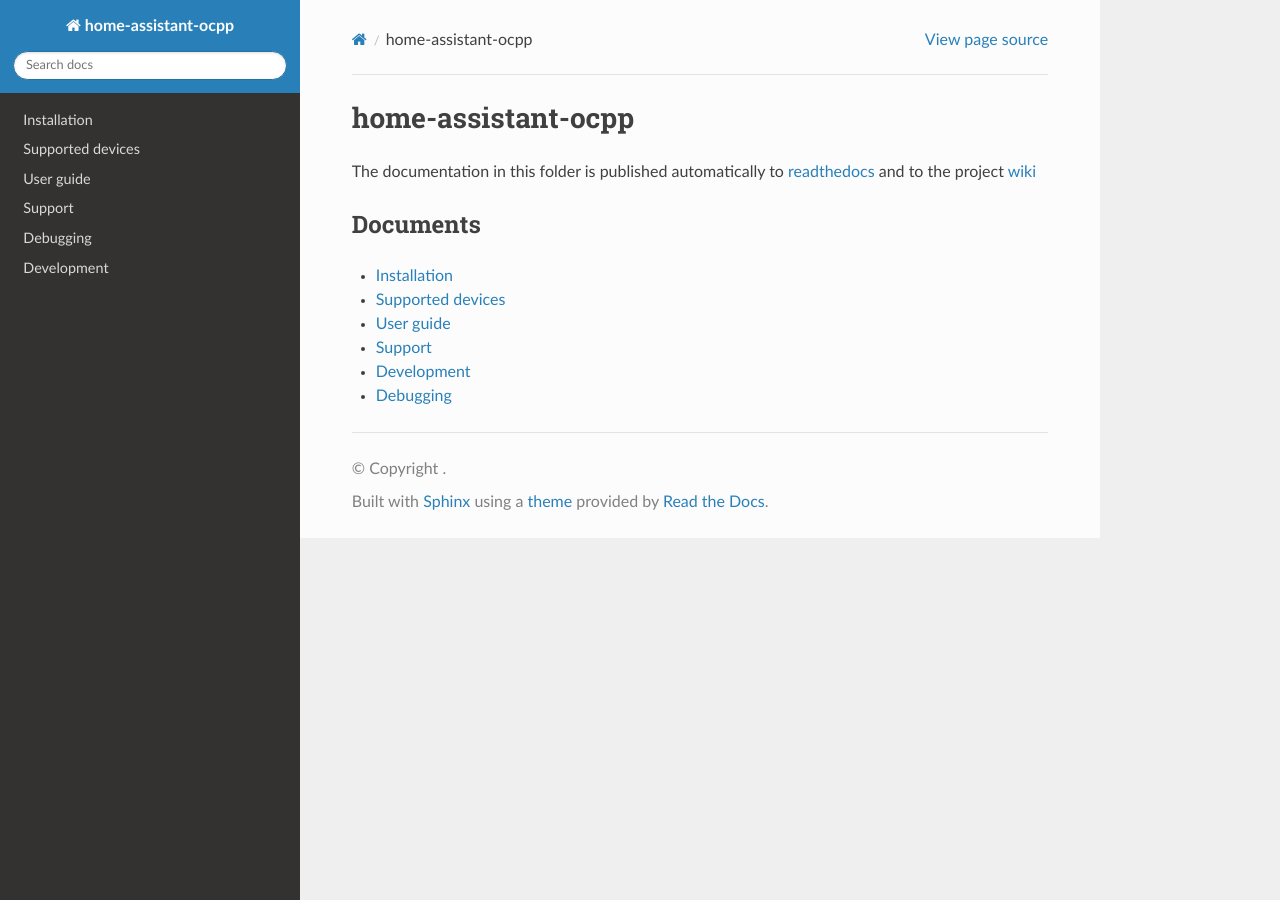
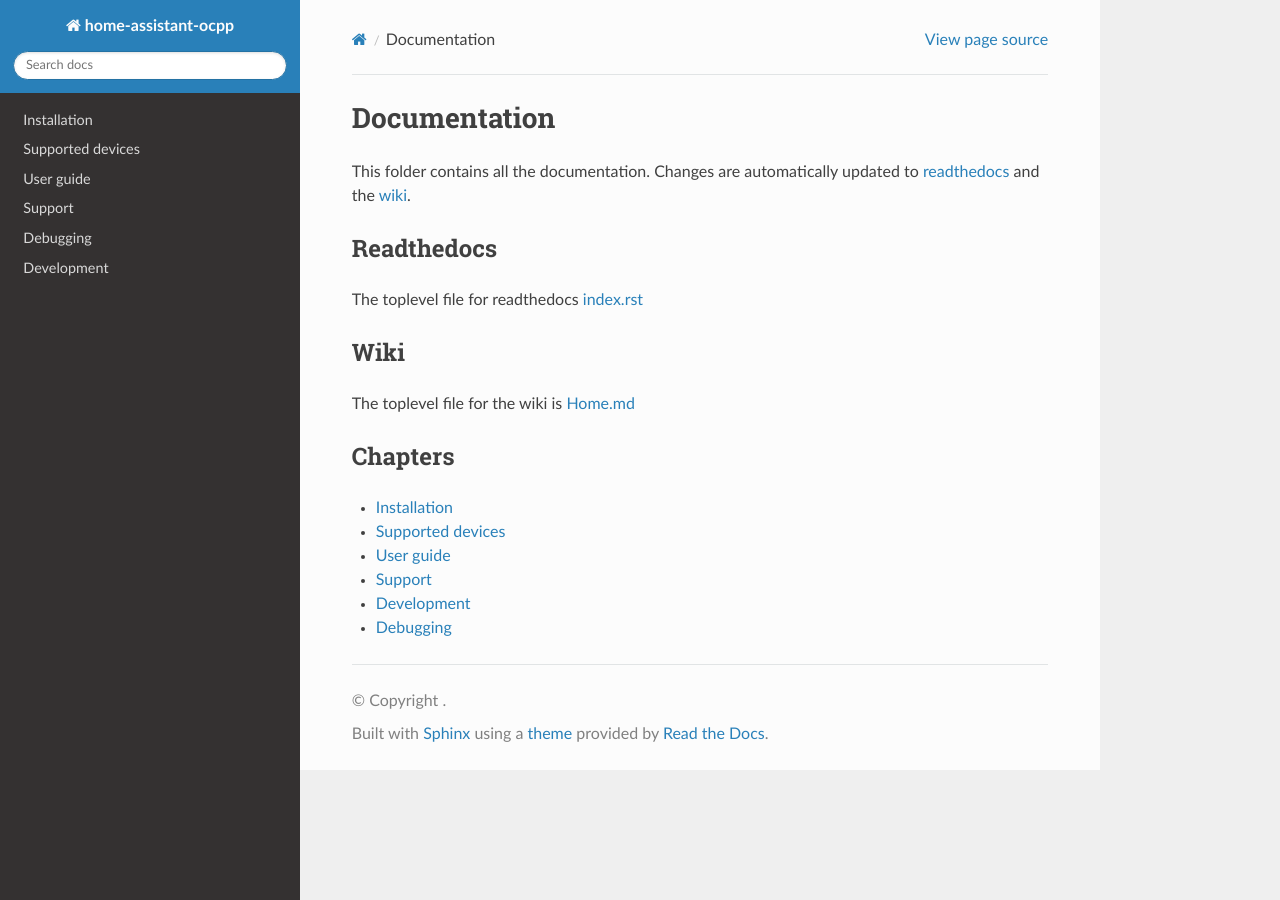
Before and after one commit to lbbrhzn/ocpp, a Sphinx documentation site: the page built from docs/README.md, in a window 1280 px wide. Built offline with Sphinx 7.4.7 and the Read the Docs theme 2.0.0, drawn with Linux system fonts in a browser that asks for light colours.

Commit message:
Update README.md

```diff
--- a/docs/README.md
+++ b/docs/README.md
@@ -1,10 +1,18 @@
-home-assistant-ocpp
+Documentation
 ===================
 
-The documentation in this folder is published automatically to [readthedocs](https://home-assistant-ocpp.readthedocs.io)
-and to the project [wiki](https://github.com/lbbrhzn/ocpp/wiki)
+This folder contains all the documentation. Changes are automatically updated to [readthedocs](https://home-assistant-ocpp.readthedocs.io) and the
+[wiki](https://github.com/lbbrhzn/ocpp/wiki).
 
-Documents
+Readthedocs
+-----------
+The toplevel file for readthedocs [index.rst](index.rst)
+
+Wiki
+----
+The toplevel file for the wiki is [Home.md](Home.md)
+
+Chapters
 ---------
 * [Installation](installation.md)
 * [Supported devices](supported-devices.md)
```
